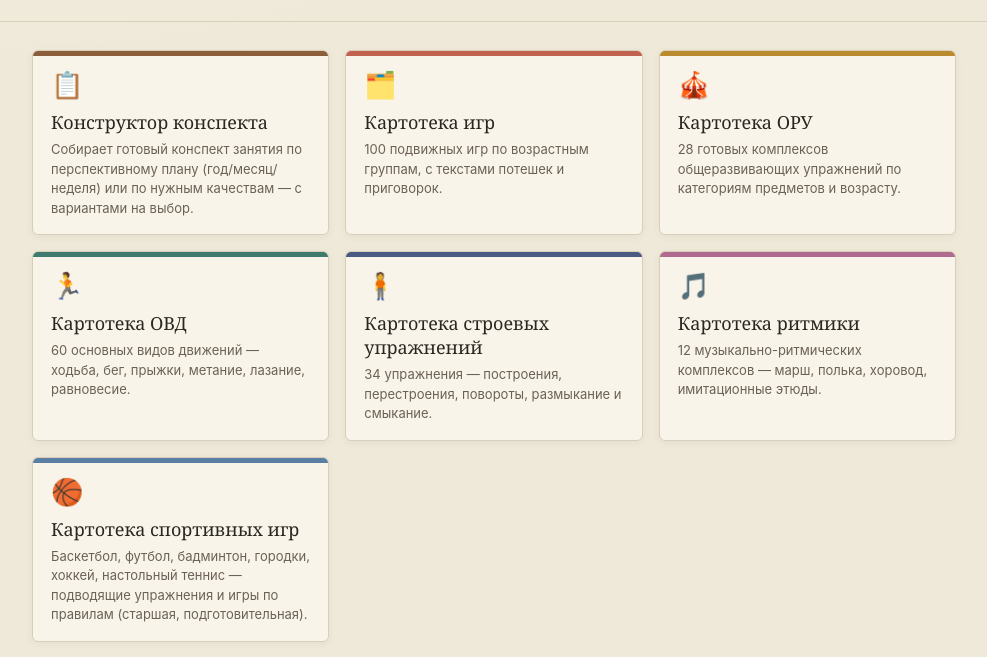
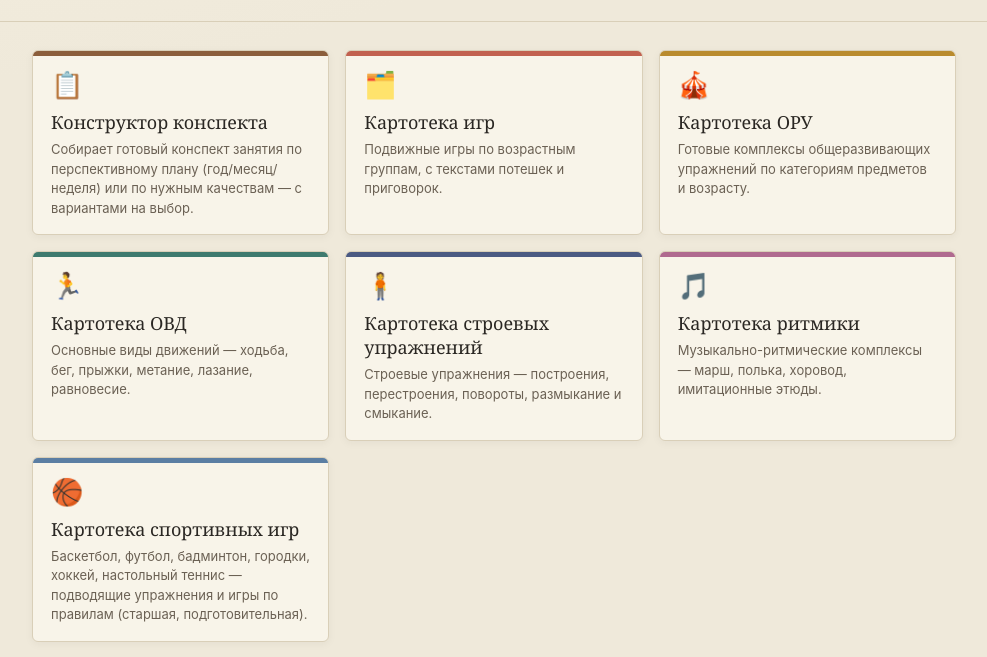
Before and after one commit to ruslantz/Konspekt_konstruktor, a plain HTML site: page index.html in a window 1280 px wide. Shown: the part 143-800 px from the top of the page, without its empty margins (146-1133 px from the left). Drawn offline with Linux system fonts and the light colour scheme.

Commit message:
Add files via upload

```diff
--- a/index.html
+++ b/index.html
@@ -96,35 +96,35 @@
       <div class="tab" style="background:var(--c-mladshaya);"></div>
       <div class="emoji">🗂️</div>
       <h2>Картотека игр</h2>
-      <p>100 подвижных игр по возрастным группам, с текстами потешек и приговорок.</p>
+      <p>Подвижные игры по возрастным группам, с текстами потешек и приговорок.</p>
     </a>
 
     <a class="card" href="oru.html">
       <div class="tab" style="background:var(--c-srednyaya);"></div>
       <div class="emoji">🎪</div>
       <h2>Картотека ОРУ</h2>
-      <p>28 готовых комплексов общеразвивающих упражнений по категориям предметов и возрасту.</p>
+      <p>Готовые комплексы общеразвивающих упражнений по категориям предметов и возрасту.</p>
     </a>
 
     <a class="card" href="ovd.html">
       <div class="tab" style="background:var(--c-starshaya);"></div>
       <div class="emoji">🏃</div>
       <h2>Картотека ОВД</h2>
-      <p>60 основных видов движений — ходьба, бег, прыжки, метание, лазание, равновесие.</p>
+      <p>Основные виды движений — ходьба, бег, прыжки, метание, лазание, равновесие.</p>
     </a>
 
     <a class="card" href="stroevye.html">
       <div class="tab" style="background:var(--c-podgot);"></div>
       <div class="emoji">🧍</div>
       <h2>Картотека строевых упражнений</h2>
-      <p>34 упражнения — построения, перестроения, повороты, размыкание и смыкание.</p>
+      <p>Строевые упражнения — построения, перестроения, повороты, размыкание и смыкание.</p>
     </a>
 
     <a class="card" href="ritmika.html">
       <div class="tab" style="background:#b06a8f;"></div>
       <div class="emoji">🎵</div>
       <h2>Картотека ритмики</h2>
-      <p>12 музыкально-ритмических комплексов — марш, полька, хоровод, имитационные этюды.</p>
+      <p>Музыкально-ритмические комплексы — марш, полька, хоровод, имитационные этюды.</p>
     </a>
 
     <a class="card" href="sportivnye-igry.html">
```
Also changed, not shown: games.html (+1 -1 lines), oru.html (+1 -1 lines), ovd.html (+1 -1 lines), ritmika.html (+1 -1 lines), sportivnye-igry.html (+1 -1 lines), stroevye.html (+1 -1 lines).
